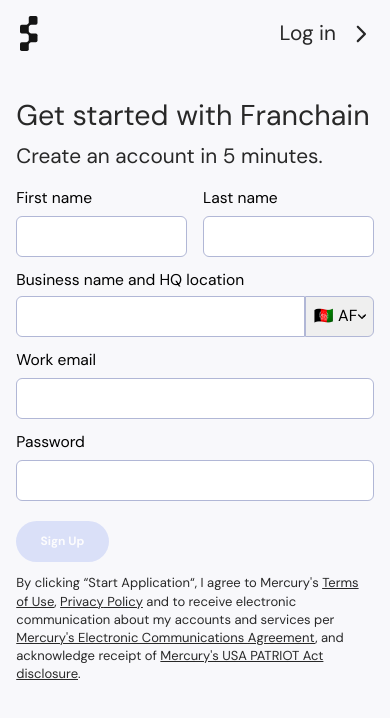
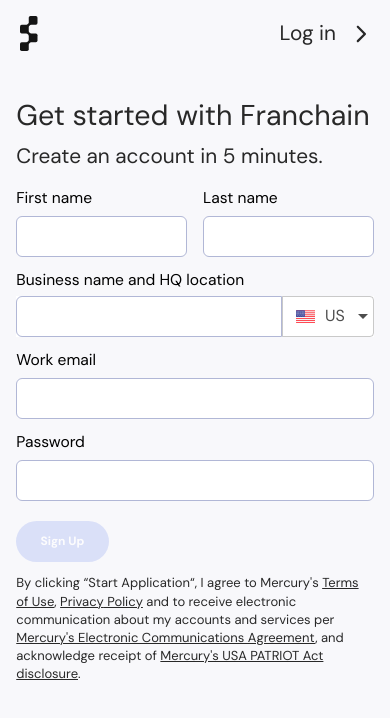
Before and after one commit to tundeLayan/Franchain, a React (Vite) app: page /auth/register in a window 390 px wide. Shown: the top 718 px of the page. Built offline with nearby package versions, Linux system fonts and the light colour scheme.

Commit message:
fix: responsiveness issue

```diff
--- a/src/components/Select/index.tsx
+++ b/src/components/Select/index.tsx
@@ -6,6 +6,7 @@
   FieldError,
   FieldValues,
 } from "react-hook-form";
+import ReactFlagsSelect from "react-flags-select";
 
 import { Icons } from "../../assets";
 
@@ -26,6 +27,8 @@
   dropdownValue: string;
   inputValue: string;
   required?: boolean;
+  customLabels: any;
+  countries: any;
 }
 const SelectComponent: React.FC<any> = <T extends string>({
   label,
@@ -39,22 +42,27 @@
   isLoading = false,
   required = false,
   error,
+  customLabels,
+  countries,
   ...rest
 }: IProps<T>) => {
   return (
     <div
       className={cx(
         { [`${containerClass}`]: containerClass },
-        "flex flex-col gap-1",
+        "flex flex-col gap-1 ",
       )}
     >
-      <label className={"text-[0.975rem] md:text-base"} htmlFor={rest.id}>
+      <label
+        className={"text-[0.975rem] flex-[8] md:text-base"}
+        htmlFor={rest.id}
+      >
         {label} {required && <span className="text-danger-600">*</span>}
       </label>
-      <div className="flex relative">
+      <div className="flex relative bg-white">
         <input
           className={cx(
-            `flex-[9] xs:flex-[10] sm:flex-[10] md:flex-[8] lg:flex-[8] appearance-none block w-full border h-[33.86px]
+            `flex-[10] appearance-none block w-full border h-[33.86px]
           md:h-[56px] py-3 px-4 border-neutral-100 rounded-[6.05px]
           md:rounded-xl focus:outline-none focus:ring-transparent
           focus-visible:ring-transparent xs:h-[40.63px] !rounded-tr-none !rounded-br-none`,
@@ -62,32 +70,17 @@
           value={inputValue}
           onChange={(e) => onInputChange(e.target.value)}
         />
-        <select
-          className={`flex-[2] xs:flex-[2] sm:flex-[1] md:flex-[1] lg:flex-[1] appearance-none block w-full border h-[33.86px]
-          md:h-[56px] py-1 px-2 md:py-3 md:px-4 border-neutral-100 rounded-[6.05px]
+        <ReactFlagsSelect
+          selected={dropdownValue}
+          className={`
+          appearance-none flex-[2] block w-full h-full rounded-[6.05px]
           md:rounded-xl focus:outline-none focus:ring-transparent
           focus-visible:ring-transparent xs:h-[40.63px] !rounded-tl-none !rounded-bl-none`}
-          onChange={(e) => onDropdownChange(e.target.value)}
-          value={dropdownValue}
-        >
-          {options.map(({ value, label }) => (
-            <option
-              style={{
-                overflow: "hidden",
-                textOverflow: "ellipsis",
-                whiteSpace: "nowrap",
-              }}
-              className="text-[1.3rem] md:text-base"
-              value={value}
-            >
-              {label}
-            </option>
-          ))}
-        </select>
-        <img
-          className="absolute w-[16px] h-[16px] md:w-[25px] md:h-[25px] right-[4px] bottom-[12px] md:bottom-[14px]"
-          alt="icon"
-          src={Icons.Dropdown}
+          onSelect={onDropdownChange}
+          showSecondarySelectedLabel={false}
+          showOptionLabel={false}
+          customLabels={customLabels}
+          countries={countries}
         />
       </div>
     </div>
--- a/src/index.scss
+++ b/src/index.scss
@@ -28,3 +28,18 @@
   border-top-left-radius: 0px !important;
   border-bottom-left-radius: 0px !important;
 }
+
+ul[role="listbox"] {
+  width: 250px;
+  left: -150px;
+}
+
+button#rfs-btn {
+  padding: 11px 5px !important;
+}
+
+@media screen and (max-width: 767px) {
+  button#rfs-btn {
+    padding: 3.4px 5px !important;
+  }
+}
--- a/src/pages/Register/index.tsx
+++ b/src/pages/Register/index.tsx
@@ -21,6 +21,9 @@
     mode: "onChange",
     reValidateMode: "onChange",
     resolver: zodResolver(editProviderSchema),
+    defaultValues: {
+      hqLocation: "US",
+    },
   });
 
   function compare(a: any, b: any) {
@@ -32,17 +35,25 @@
     }
     return 0;
   }
-  const countriesMemoized = useMemo(
-    () =>
-      countries
-        .map((country) => ({
-          value: country?.cca2,
-          label: `${country.flag} ${country.cca2} - ${country.name.common}`,
-          fullName: country.name.common,
-        }))
-        .sort(compare),
-    [],
-  );
+
+  const countriesNamesMemoized = useMemo(() => {
+    const countriesList: any = {};
+    countries.forEach(
+      (country) =>
+        (countriesList[`${country?.cca2}`] = {
+          label: (
+            <span style={{ width: "100%", display: "inline-block" }}>
+              {country.name.common}
+            </span>
+          ),
+          primary: country?.cca2,
+          secondary: country.name.common,
+        }),
+    );
+    return countriesList;
+  }, []);
+
+  const COUNTRY_CODES = Object.keys(countriesNamesMemoized);
 
   type FormType = z.infer<typeof editProviderSchema>;
 
@@ -95,10 +106,12 @@
               label="Business name and HQ location"
               onInputChange={(val: string) => setValue("businessName", val)}
               onDropdownChange={(val: string) => setValue("hqLocation", val)}
-              options={countriesMemoized || []}
+              // options={countriesMemoized || []}
               dropdownValue={watch("hqLocation")}
               inputValue={watch("businessName")}
               id="businessName"
+              customLabels={countriesNamesMemoized}
+              countries={COUNTRY_CODES}
             />
 
             <Input
```
